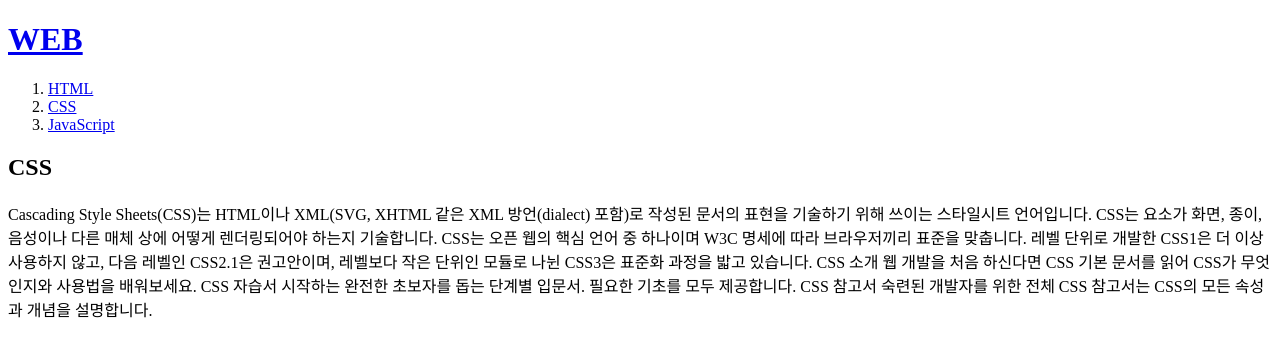
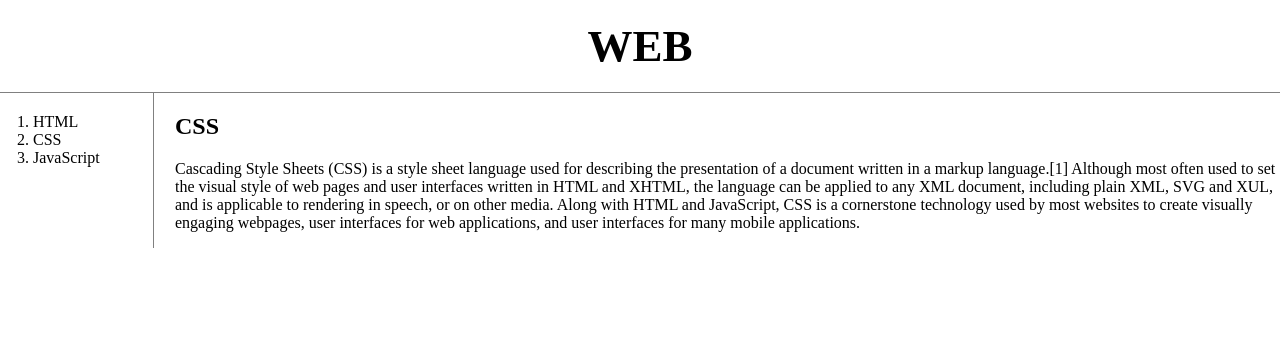
Before and after one commit to Koriny-sm/Web1, a plain HTML site: page 2.html in a window 1280 px wide. Drawn offline with Linux system fonts and the light colour scheme.

Commit message:
Update 2.html

```diff
--- a/2.html
+++ b/2.html
@@ -1,31 +1,66 @@
 <!doctype html>
 <html>
 <head>
-<title>WEB1 - css</title>
+  <title>WEB - CSS</title>
   <meta charset="utf-8">
-
+  <style>
+    body{
+      margin:0;
+    }
+    a {
+      color:black;
+      text-decoration: none;
+    }
+    h1 {
+      font-size:45px;
+      text-align: center;
+      border-bottom:1px solid gray;
+      margin:0;
+      padding:20px;
+    }
+    ol{
+      border-right:1px solid gray;
+      width:100px;
+      margin:0;
+      padding:20px;
+    }
+    #grid{
+      display: grid;
+      grid-template-columns: 150px 1fr;
+    }
+    #grid ol{
+      padding-left:33px;
+    }
+    #grid #article{
+      padding-left:25px;
+    }
+    @media(max-width:800px){
+       #grid{
+      display: block;
+        }
+        ol{
+      border-right:none;
+        }
+        h1{
+            border-bottom:none;
+        }
+    }
+  </style>
+</head>
 <body>
   <h1><a href="index.html">WEB</a></h1>
+  <div id="grid">
     <ol>
-    <li><a href = "1.html">HTML</a></li>
-    <li><a href = "2.html">CSS</a></li>
-    <li><a href = "3.html">JavaScript</a></li>
+      <li><a href="1.html">HTML</a></li>
+      <li><a href="2.html">CSS</a></li>
+      <li><a href="3.html">JavaScript</a></li>
     </ol>
-
-
+    <div id="article">
         <h2>CSS</h2>
-<p>Cascading Style Sheets(CSS)는 HTML이나 XML(SVG, XHTML 같은 XML 방언(dialect) 포함)로 작성된 문서의 표현을 기술하기 위해 쓰이는 스타일시트 언어입니다. CSS는 요소가 화면, 종이, 음성이나 다른 매체 상에 어떻게 렌더링되어야 하는지 기술합니다.
-
-CSS는 오픈 웹의 핵심 언어 중 하나이며 W3C 명세에 따라 브라우저끼리 표준을 맞춥니다. 레벨 단위로 개발한 CSS1은 더 이상 사용하지 않고, 다음 레벨인 CSS2.1은 권고안이며, 레벨보다 작은 단위인 모듈로 나뉜 CSS3은 표준화 과정을 밟고 있습니다.
-
-CSS 소개
-웹 개발을 처음 하신다면 CSS 기본 문서를 읽어 CSS가 무엇인지와 사용법을 배워보세요.
-
-CSS 자습서
-시작하는 완전한 초보자를 돕는 단계별 입문서. 필요한 기초를 모두 제공합니다.
-
-CSS 참고서
-숙련된 개발자를 위한 전체 CSS 참고서는 CSS의 모든 속성과 개념을 설명합니다.</p> </body>
-</head>
+        <p>
+          Cascading Style Sheets (CSS) is a style sheet language used for describing the presentation of a document written in a markup language.[1] Although most often used to set the visual style of web pages and user interfaces written in HTML and XHTML, the language can be applied to any XML document, including plain XML, SVG and XUL, and is applicable to rendering in speech, or on other media. Along with HTML and JavaScript, CSS is a cornerstone technology used by most websites to create visually engaging webpages, user interfaces for web applications, and user interfaces for many mobile applications.
+        </p>
+      </div>
+  </div>
+  </body>
   </html>
-<!doctype html>
```
Lines whose indentation alone changed are shown as unchanged.
